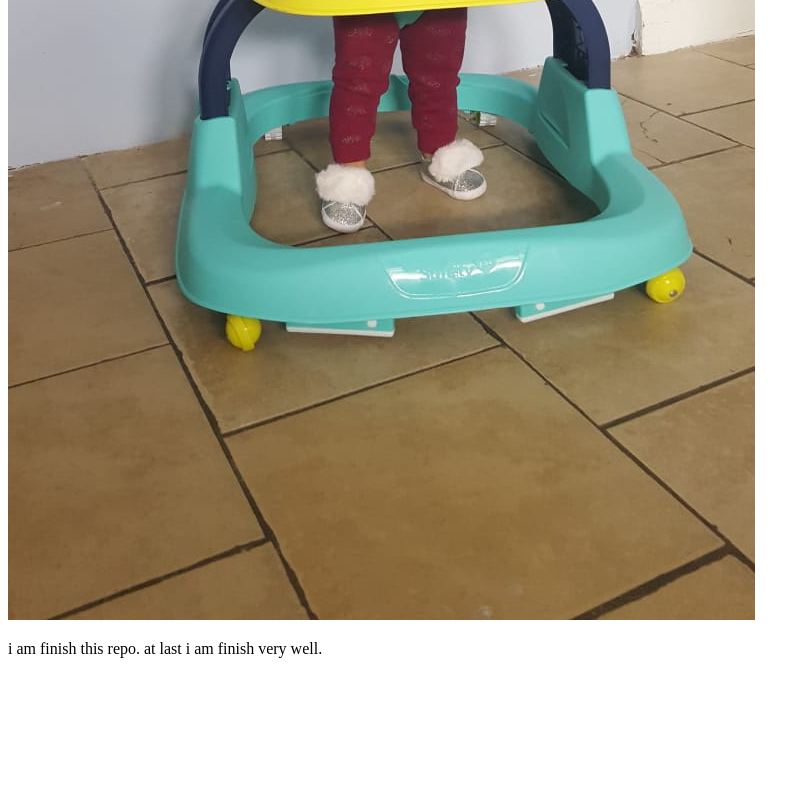
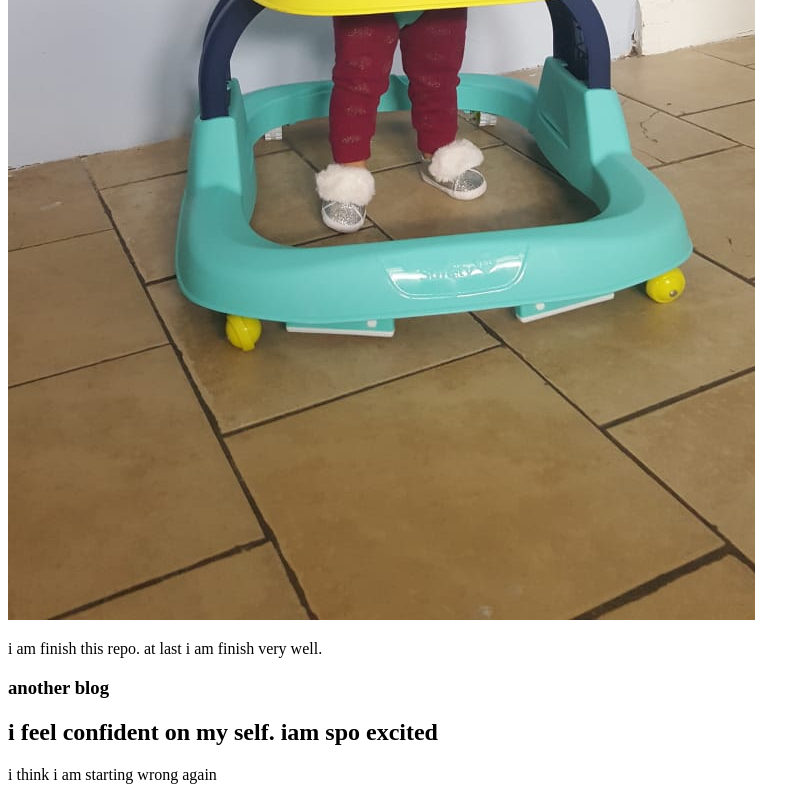
Before and after one commit to mmomin90/my-fifth-repo, a plain HTML site: page index.html in a window 1280 px wide. Shown: the part 801-1601 px from the top of the page, without its empty margins (0-810 px from the left). Before the commit the page ends 1475 px from the top, so only its background shows below. Drawn offline with Linux system fonts and the light colour scheme.

Commit message:
added index

```diff
--- a/index.html
+++ b/index.html
@@ -11,5 +11,10 @@
     <p> i think its can be work .wow  slowly i solved my problrm i own self. i really feel comfortable about my work.</p>
     <img src="babymahira.jpg" alt="">
     <p> i am finish this repo. at last i am finish very well.</p>
+    <div>
+        <h3> another blog</h3>
+        <h2> i feel confident on my self. iam spo excited</h2>
+        <p> i think i am starting wrong again</p>
+    </div>
 </body>
 </html>
```
